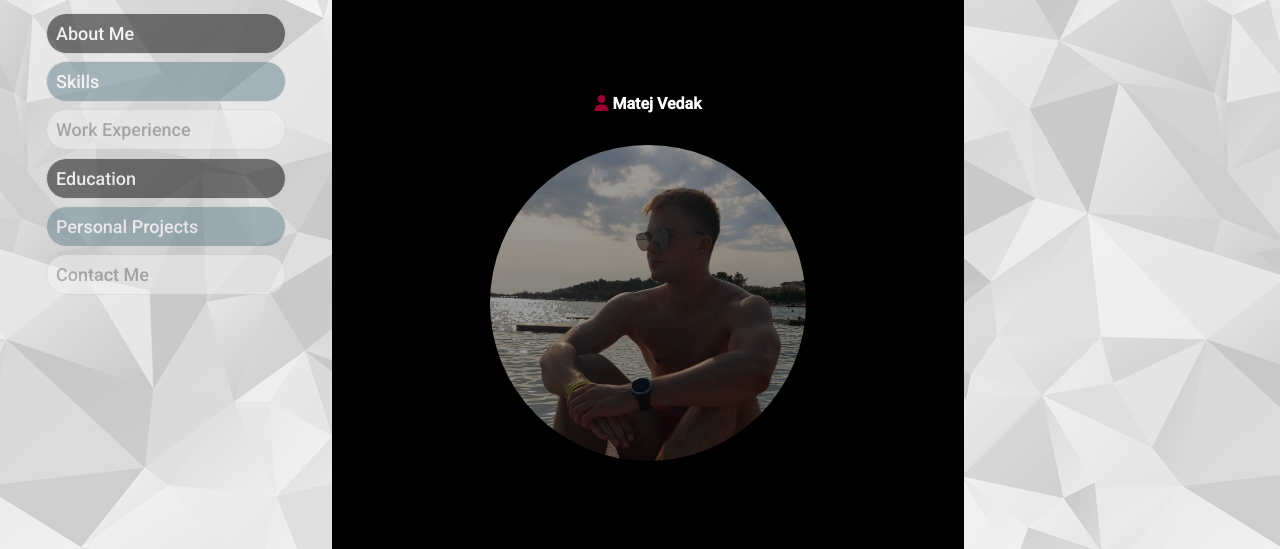
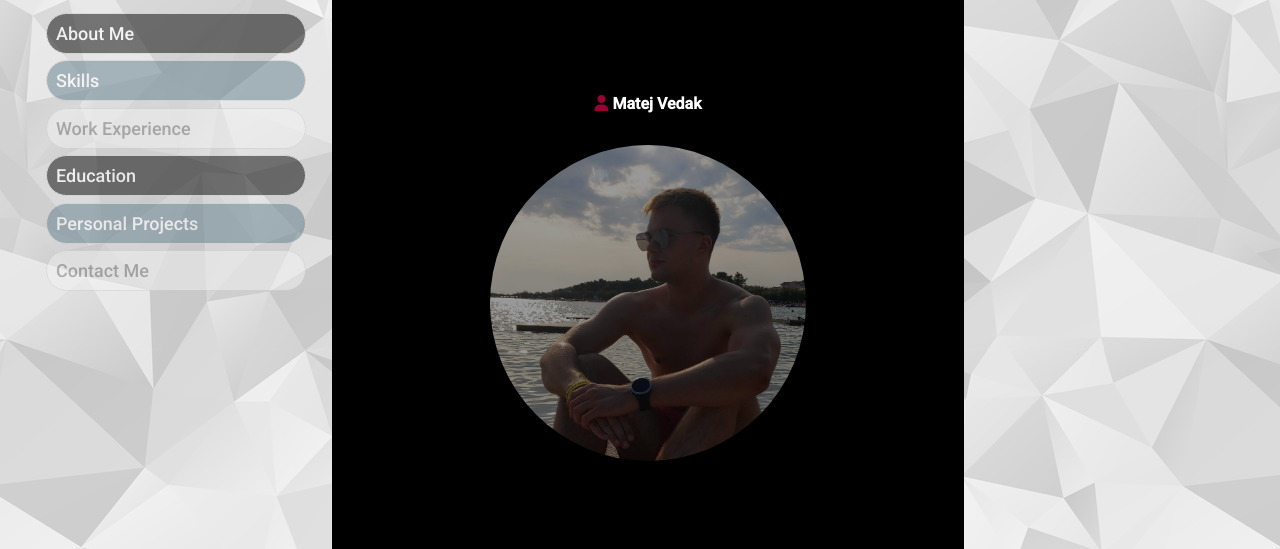
Before and after one commit to MatejVe/MatejVe.github.io, a plain HTML site: page index.html in a window 1280 px wide. Shown: the part 251-800 px from the top of the page. Drawn offline with Linux system fonts and the light colour scheme.

Commit message:
Add files via upload

```diff
--- a/index.css
+++ b/index.css
@@ -38,8 +38,13 @@ body {
 }
 
 #sideBar li {
+    margin-bottom: 0.4em;
+}
+
+#sideBar a {
+    display: block;
     padding: 0.5em;
-    margin-bottom: 0.4em;
+    width: 100%;
 
     font-family: "Roboto", sans-serif;
     font-weight: 500;
@@ -352,7 +357,7 @@ body {
         opacity: 0.6;
     }
 
-    #sideBar li.active {
-        opacity: 1;
+    .active {
+        border: black;
     }
 }
--- a/index.html
+++ b/index.html
@@ -30,13 +30,13 @@
         <div id="emptySpace"></div>
         <div id="sideBar">
           <ul>
-            <li id="aboutMeLink" class="hoverLink blackLink"><a href="#aboutMeSection">About Me</a></li>
-            <li id="skillsLink" class="hoverLink greenLink"><a href="#skillsAndCertificates">
+            <li id="aboutMeLink"><a href="#aboutMeSection" class="hoverLink blackLink">About Me</a></li>
+            <li id="skillsLink" ><a href="#skillsAndCertificates" class="hoverLink greenLink">
                 Skills</a></li>
-            <li id="workExperienceLink" class="hoverLink whiteLink"><a href="#workExperience">Work Experience</a></li>
-            <li id="educationLink" class="hoverLink blackLink"><a href="#education">Education</a></li>
-            <li id="personalProjectsLink" class="hoverLink greenLink"><a href="#personalProjects">Personal Projects</a></li>
-            <li id="contactMeLink" class="hoverLink whiteLink"><a href="#contactMe">Contact Me</a></li>
+            <li id="workExperienceLink" ><a href="#workExperience" class="hoverLink whiteLink">Work Experience</a></li>
+            <li id="educationLink" ><a href="#education" class="hoverLink blackLink">Education</a></li>
+            <li id="personalProjectsLink" ><a href="#personalProjects" class="hoverLink greenLink">Personal Projects</a></li>
+            <li id="contactMeLink" ><a href="#contactMe" class="hoverLink whiteLink">Contact Me</a></li>
           </ul>
         </div>
       </div>
```
